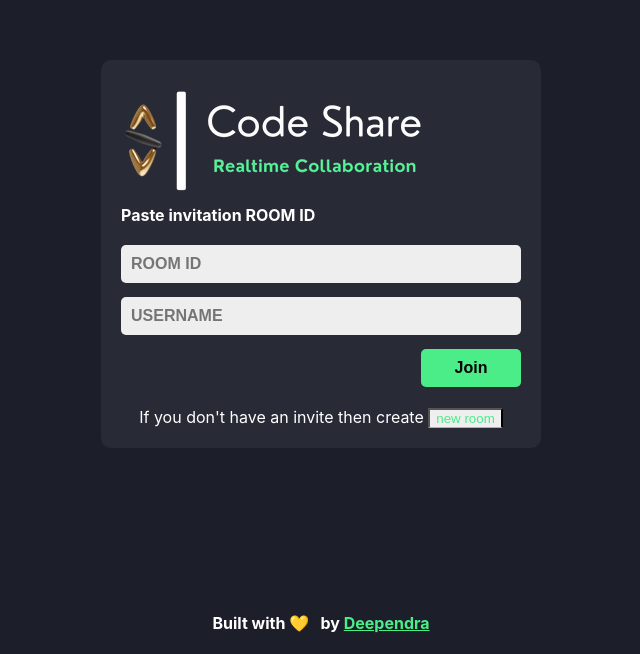
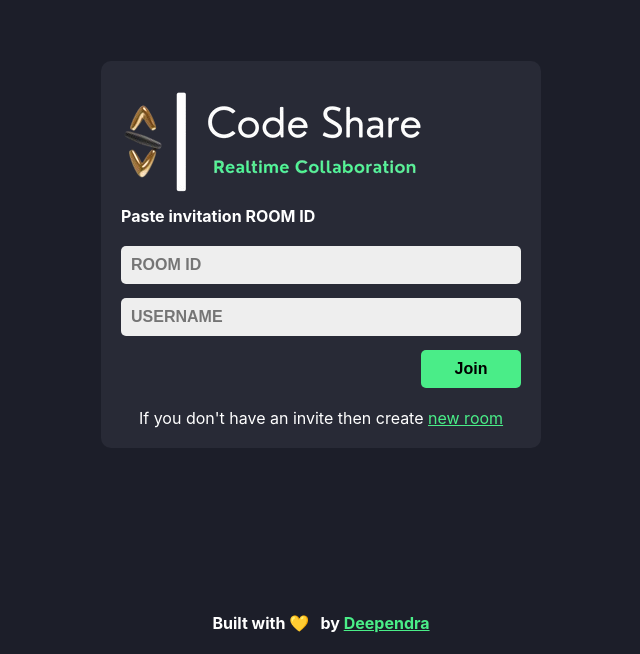
Before and after one commit to deependra3647/Code-Share, a React (Create React App) app: page / in a window 1280 px wide. Shown: the part 146-800 px from the top of the page, without its empty margins (319-959 px from the left). Built offline with nearby package versions, Linux system fonts and the light colour scheme.

Commit message:
Update App.css

```diff
--- a/src/App.css
+++ b/src/App.css
@@ -143,3 +143,12 @@ footer a:hover {
     line-height: 1.6;
     padding-top: 20px;
 }
+.linkButton {
+  background: none;
+  border: none;
+  color: #4aee88; /* your theme green */
+  cursor: pointer;
+  padding: 0;
+  font: inherit;
+  text-decoration: underline;
+}
```
